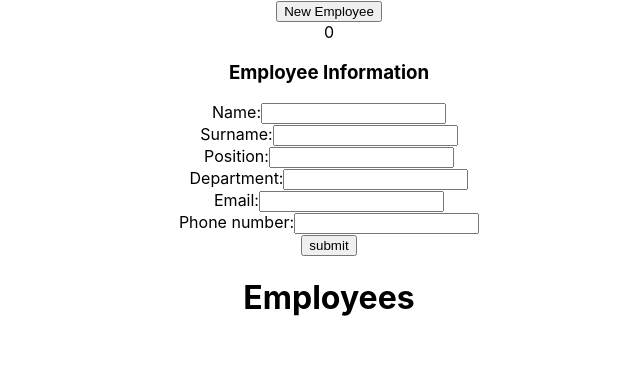
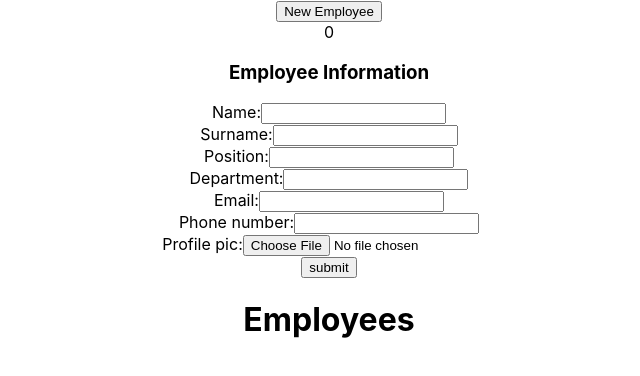
Before and after one commit to Lspacedev/employee-app, a React (Create React App) app: page / in a window 1280 px wide. Both pictures are taken after a click on the button "New Employee". Shown: the top 376 px of the page, without its empty margins (311-951 px from the left). Built offline with nearby package versions, Linux system fonts and the light colour scheme.

Commit message:
added employee information

```diff
--- a/src/components/Form.js
+++ b/src/components/Form.js
@@ -1,4 +1,5 @@
 import { useState } from "react";
+import { Image } from "react";
 function Form({ handleAddEmployees, toggleClicked, count }) {
   const [obj, setObj] = useState({
     id: count,
@@ -8,11 +9,14 @@ function Form({ handleAddEmployees, toggleClicked, count }) {
     department: "",
     email: "",
     phone: "",
+    pic: "",
+    image: "./profile.png",
     edit: false,
   });
   function handleChange(e) {
     e.preventDefault();
     const { name, value } = e.target;
+    console.log(name, value);
     setObj((prev) => ({ ...prev, [name]: value }));
   }
 
@@ -25,6 +29,7 @@ function Form({ handleAddEmployees, toggleClicked, count }) {
   return (
     <div>
       <h3>Employee Information</h3>
+
       <form>
         <div className="name">
           <label htmlFor="fname">
@@ -98,6 +103,18 @@ function Form({ handleAddEmployees, toggleClicked, count }) {
             />
           </label>
         </div>
+        <div className="profile-pic">
+          <label htmlFor="profile-pic">
+            Profile pic:
+            <input
+              type="file"
+              id="profile-pic"
+              name="pic"
+              onChange={(e) => handleChange(e)}
+            />
+          </label>
+        </div>
+
         <input
           type="submit"
           value="submit"
--- a/src/components/displayEmployees.js
+++ b/src/components/displayEmployees.js
@@ -6,7 +6,7 @@ function DisplayEmployees({
   handleUpdate,
   handleResubmit,
 }) {
-  const [name, setName] = useState("");
+  const [url, setUrl] = useState("");
   const [obj, setObj] = useState({
     name: "",
     surname: "",
@@ -22,7 +22,8 @@ function DisplayEmployees({
     const { name, value } = e.target;
     setObj((prev) => ({ ...prev, [name]: value }));
   }
-  console.log("ppd", name);
+
+  let u = "";
   return (
     <div>
       <h1>Employees</h1>
```
Also changed, not shown: src/components/profile.png (added).
